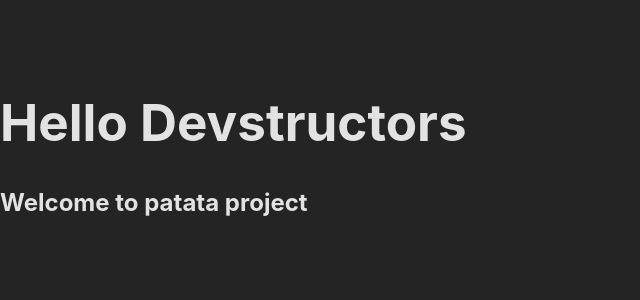
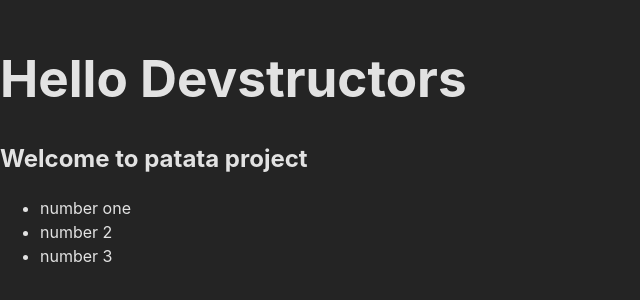
Before and after one commit to patata-team/patata-project, a React (Vite) app: page / in a window 1280 px wide. Shown: the part 250-550 px from the top of the page, without its empty margins (0-640 px from the left). Built offline with nearby package versions, Linux system fonts and the light colour scheme.

Commit message:
some list was added

```diff
--- a/src/App.jsx
+++ b/src/App.jsx
@@ -1,16 +1,15 @@
-
-
 function App() {
-
-
   return (
     <>
-
       <h1>Hello Devstructors</h1>
       <h2>Welcome to patata project</h2>
-
+      <ul>
+        <li>number one</li>
+        <li>number 2</li>
+        <li>number 3</li>
+      </ul>
     </>
-  )
+  );
 }
 
-export default App
+export default App;
```
